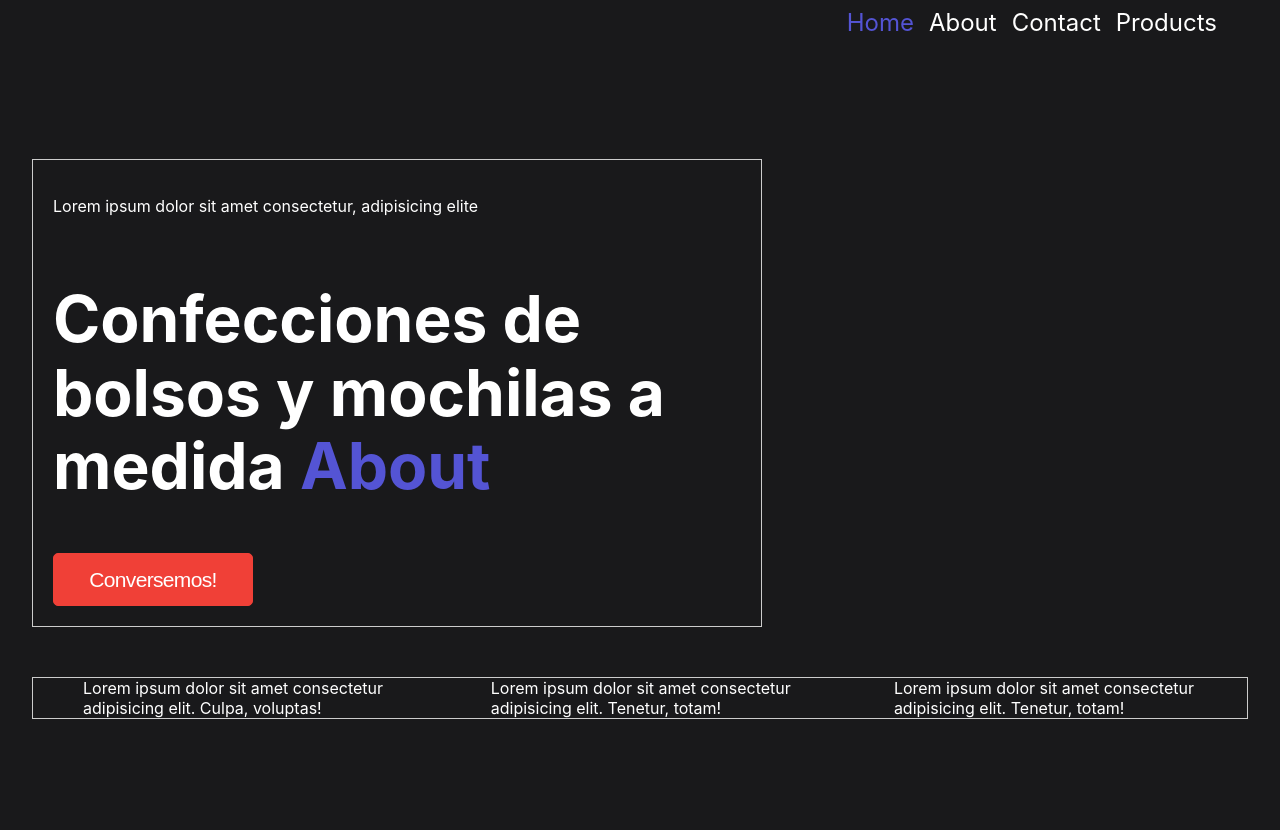
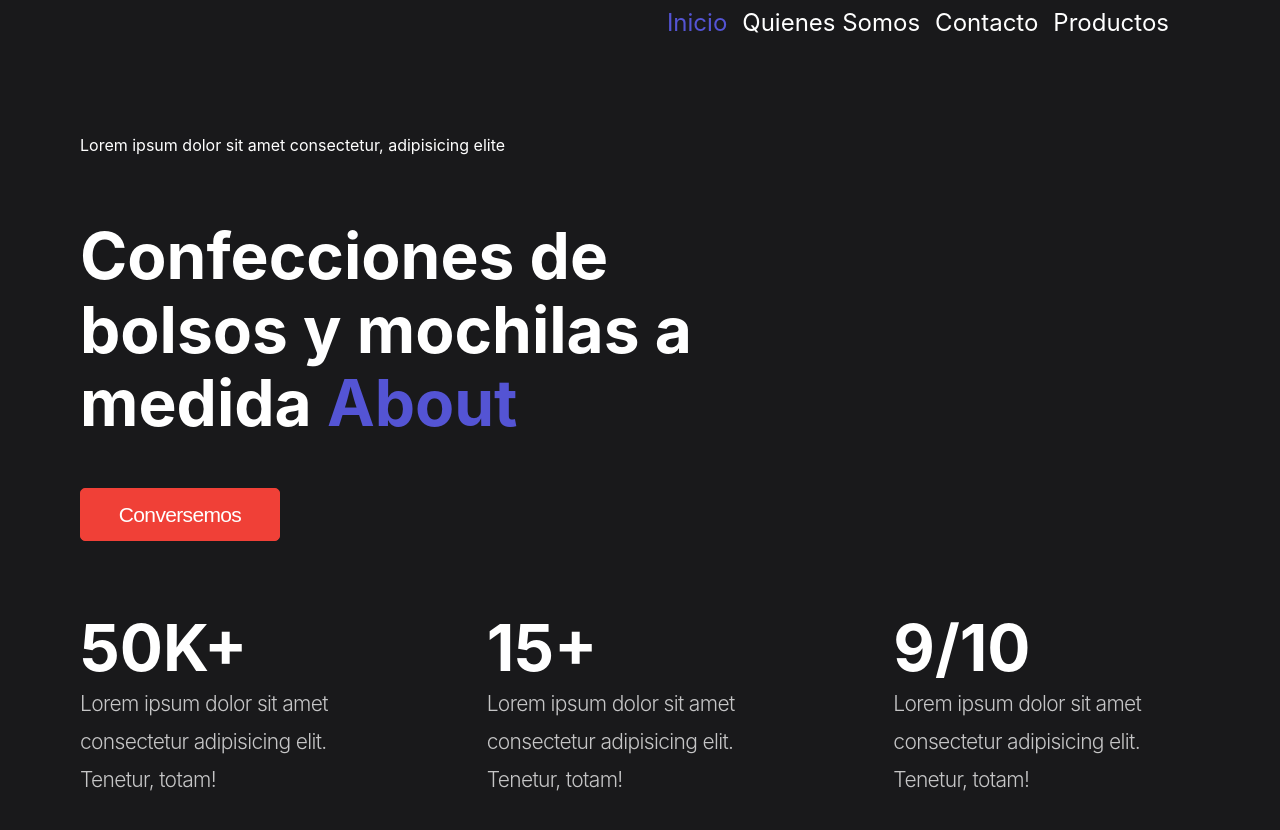
Before and after one commit to johansneirap/publibolsos-mm, a Next.js app: page / in a window 1280 px wide. Shown: the top 830 px of the page. Built offline with nearby package versions, Linux system fonts and the light colour scheme.

Commit message:
add Info cards in bottom for index

```diff
--- a/components/Navbar.jsx
+++ b/components/Navbar.jsx
@@ -3,19 +3,19 @@ import styles from "./Navbar.module.css";
 
 const menuItems = [
   {
-    text: "Home",
+    text: "Inicio",
     href: "/",
   },
   {
-    text: "About",
+    text: "Quienes Somos",
     href: "/about",
   },
   {
-    text: "Contact",
+    text: "Contacto",
     href: "/contact",
   },
   {
-    text: "Products",
+    text: "Productos",
     href: "/products",
   },
 ];
--- /dev/null
+++ b/components/home/InfoCard.jsx
@@ -0,0 +1,10 @@
+import React from 'react'
+
+export const InfoCard = ({ title, legend }) => {
+  return (
+    <div className='info-card'>
+        <h2 className='title'>{ title }</h2>
+        <span className='legend'>{ legend }</span>
+    </div>
+  )
+}
--- a/components/layouts/MainLayout.module.css
+++ b/components/layouts/MainLayout.module.css
@@ -1,5 +1,5 @@
 .container {
-  padding: 0 2rem;
+  padding: 0 5rem;
 }
 
 .main {
--- a/pages/index.jsx
+++ b/pages/index.jsx
@@ -1,38 +1,28 @@
 import Link from 'next/link'
+import { InfoCard } from '../components/home/InfoCard'
 import { MainLayout } from '../components/layouts/MainLayout'
 
 export default function Home() {
   return (
     <MainLayout>
-      <div style={{
-        display: 'flex',
-        flexDirection: 'column',
-        border: '1px solid #ccc',
-        width: '60%',
-        height: '100%',
-        padding: '20px',
-        gap: '50px',
-        marginTop: '50px',
-      }}>
+      <aside className='index-aside'>
         <p>Lorem ipsum dolor sit amet consectetur, adipisicing elite</p>
         <h1 className="title">
             Confecciones de bolsos y mochilas a medida <Link href="/about">About</Link>
           </h1>
-        <button className='main-button'>Conversemos!</button>
-      </div>
-      <div style={{
-        border: '1px solid #ccc',
-        marginTop: '50px',
-        display: 'flex',
-        justifyContent: 'space-evenly',
-        gap: '100px',
-        paddingLeft: '50px',
-        paddingRight: '50px',
-      }}>
-        <div> Lorem ipsum dolor sit amet consectetur adipisicing elit. Culpa, voluptas!</div>
-        <div>Lorem ipsum dolor sit amet consectetur adipisicing elit. Tenetur, totam!</div>
-        <div>Lorem ipsum dolor sit amet consectetur adipisicing elit. Tenetur, totam!</div>
-      </div>
+        <button className='main-button'>Conversemos</button>
+      </aside>
+      <section className='infocard-container'>
+        <InfoCard
+          title={ "50K+" }
+          legend={ "Lorem ipsum dolor sit amet consectetur adipisicing elit. Tenetur, totam!" }/>
+        <InfoCard
+          title={ "15+" }
+          legend={ "Lorem ipsum dolor sit amet consectetur adipisicing elit. Tenetur, totam!" }/>
+        <InfoCard
+          title={ "9/10" }
+          legend={ "Lorem ipsum dolor sit amet consectetur adipisicing elit. Tenetur, totam!" }/>
+      </section>
     </MainLayout>
   )
 }
--- a/styles/globals.css
+++ b/styles/globals.css
@@ -154,6 +154,32 @@ a {
   cursor: pointer;
 }
 
+.info-card .legend {
+  margin-bottom: 0px;
+  font-size: 21px;
+  font-weight: 300;
+  letter-spacing: -0.66px;
+  line-height: 38px;
+  color: #C5C5C6;
+}
+
+.index-aside {
+  display: flex;
+  flex-direction: column;
+  width:60%;
+  height: 100%;
+  gap: 3rem;
+  margin-top: 10px;
+}
+
+.infocard-container {
+  margin-top: 20px;
+  display: flex;
+  justify-content: space-evenly;
+  gap: 100px;
+  padding: 50px 0px;
+}
+
 @media (max-width: 600px) {
   .grid {
     width: 100%;
```
